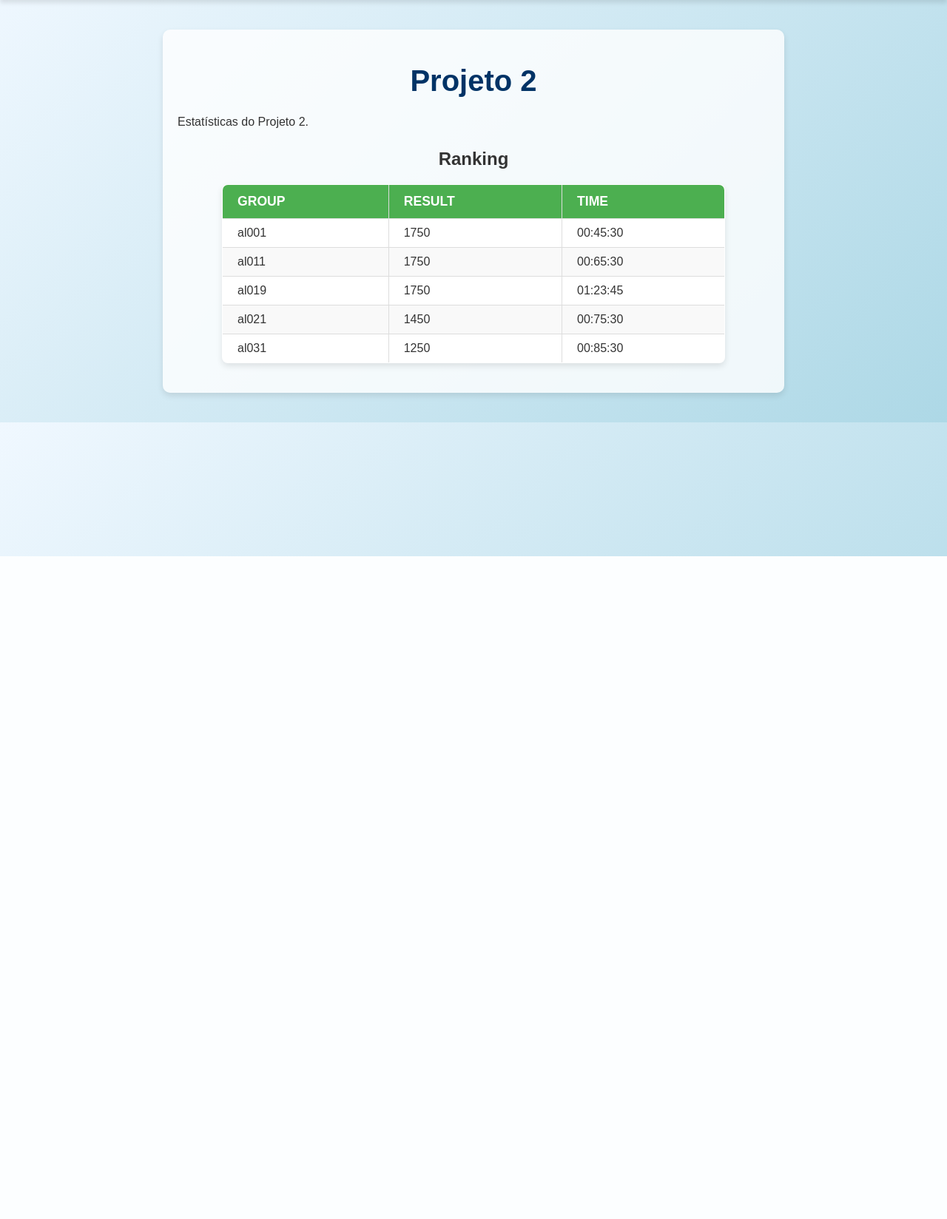
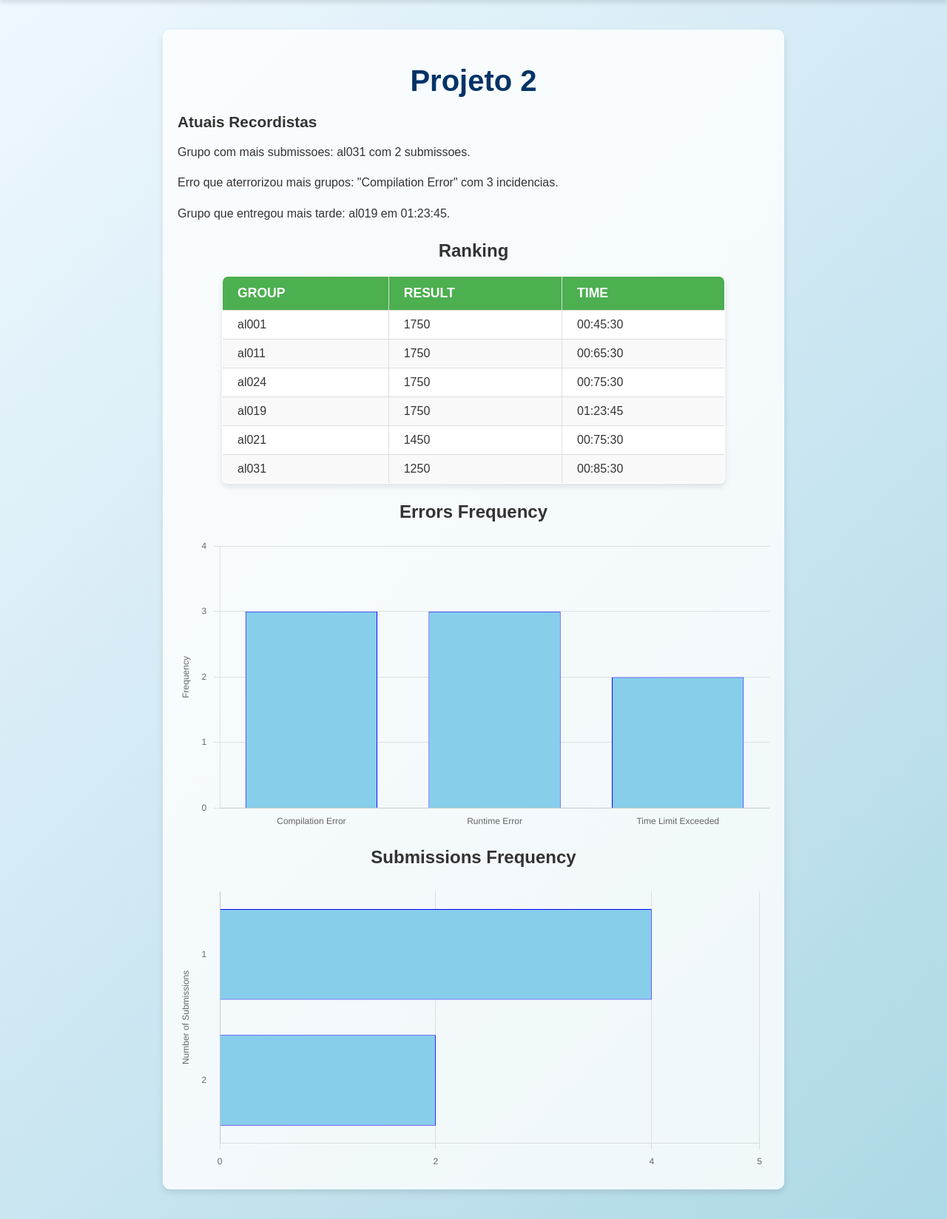
Before and after one commit to Samuel-k276/ASA-statistics, a Flask app: page / in a window 1280 px wide. Shown: the part 48-1696 px from the top of the page at 74% size. Before the commit the page ends 800 px from the top, so only its background shows below. Run offline with Flask 3, Linux system fonts and the light colour scheme.

Commit message:
tudo check

```diff
--- a/app.py
+++ b/app.py
@@ -1,20 +1,39 @@
 from flask import Flask, jsonify, render_template
-from scrape.base import web_scrape, sort_data
+from scrape.base import web_scrape, sort_clean, errors_by_type, count_by_group, last_first_submission
 
 app = Flask(__name__)
 
-# Load data
+data = [
+      {"group": "al019", "result": "1750", 'errors': "Compilation Error", "time": "01:23:45"},
+      {"group": "al001", "result": "1750", 'errors': "Compilation Error", "time": "00:45:30"},
+      {"group": "al011", "result": "1750", 'errors': "Compilation Error", "time": "00:65:30"},
+      {"group": "al021", "result": "1450", 'errors': "Runtime Error", "time": "00:75:30"},
+      {"group": "al031", "result": "1250", 'errors': "Runtime Error", "time": "00:85:30"},
+      {"group": "al031", "result": "1250", 'errors': "Runtime Error", "time": "00:85:30"},
+      {"group": "al024", "result": "1750", 'errors': "Time Limit Exceeded", "time": "00:75:30"},
+      {"group": "al024", "result": "1750", 'errors': "Time Limit Exceeded", "time": "12:75:30"},
+   ]
+
+# Load Ranking Statistics for Proj2
 @app.route('/api/statistics/ranking/proj2', methods=['GET'])
-def get_statistics():
-   data = [
-      {"group": "al019", "result": "1750", "time": "01:23:45"},
-      {"group": "al001", "result": "1750", "time": "00:45:30"},
-      {"group": "al011", "result": "1750", "time": "00:65:30"},
-      {"group": "al021", "result": "1450", "time": "00:75:30"},
-      {"group": "al031", "result": "1250", "time": "00:85:30"},
+def get_ranking_statistics():
+   return jsonify(sort_clean(data))
 
-   ]
-   return jsonify(sort_data(data))
+# Load Error Statistics for Proj2
+@app.route('/api/statistics/error/proj2', methods=['GET'])
+def get_error_statistics():
+   return jsonify(errors_by_type(data))
+
+# Load Number of Submissions by Group for Proj2
+@app.route('/api/statistics/submissions/proj2', methods=['GET'])
+def get_group_statistics():
+
+   return jsonify(count_by_group(data))
+
+# Load Number of Submissions by Group for Proj2
+@app.route('/api/statistics/last', methods=['GET'])
+def get_last_first_submission():
+   return jsonify(last_first_submission(data))
 
 """
 @app.route('/api/statistics/rankings', methods=['GET'])
--- /dev/null
+++ b/static/errors.js
@@ -0,0 +1,56 @@
+// Fetch the JSON data from the server
+fetch("http://127.0.0.1:5000/api/statistics/error/proj2")
+   .then(response => response.json())  // Parse the response as JSON
+   .then(data => {
+      // Extract the error types (keys) and frequencies (values)
+      const errorTypes = Object.keys(data);
+      const frequencies = Object.values(data);
+
+      // Create a bar chart using Chart.js
+      const ctx = document.getElementById('errorChart').getContext('2d');
+      const errorChart = new Chart(ctx, {
+         type: 'bar', // Bar chart type
+         data: {
+            labels: errorTypes,  // Error types on the x-axis
+            datasets: [{
+               label: 'Error Frequency',  // Dataset label
+               data: frequencies,        // Frequencies of the errors
+               backgroundColor: 'skyblue', // Bar color
+               borderColor: 'blue',
+               borderWidth: 1
+            }]
+         },
+         options: {
+            responsive: true,
+            scales: {
+               x: {
+                  title: { text: 'Error Type', display: false },
+                  grid: {
+                     display: false
+                  },
+               },
+               y: {
+                  title: { text: 'Frequency', display: true },
+                  beginAtZero: true,
+                  max: Math.ceil(Math.max(...frequencies)*1.1),
+                  ticks: {
+                     padding: 10, // Ajustar o padding dos ticks para criar espaço
+                     stepSize: Math.ceil(Math.max(...frequencies)*1.1/4), // Garantir que as labels do eixo Y sejam inteiros
+                  },
+               }
+            },
+            plugins: {
+               legend: {
+                  position: 'top', // Optional: Adjust legend position if needed
+                  display: false // Optional: Hide legend if not needed
+               }
+            }
+         }
+      });
+
+      const maxValue = Math.max(...frequencies)
+      const mostCommonError = errorTypes.find(key => data[key] === maxValue);
+
+      const ctxx = document.getElementById('errorThatTerroziedTheMostGroups').textContent =`Erro que aterrorizou mais grupos: "${mostCommonError}" com ${maxValue} incidencias.`;
+   })
+   .catch(error => console.error('Error fetching the data:', error));
--- /dev/null
+++ b/static/last_delivery.js
@@ -0,0 +1,12 @@
+// Fetch the JSON data from the server
+fetch("http://127.0.0.1:5000/api/statistics/last")
+   .then(response => response.json())  // Parse the response as JSON
+   .then(data => {
+      // Extract the error types (keys) and frequencies (values)
+      const group = data['group'];
+      const time = data['time'];
+
+      const ctxx = document.getElementById('lastFirstSubmission').textContent =`Grupo que entregou mais tarde: ${group} em ${time}.`;
+
+   })
+   .catch(error => console.error('Error fetching the data:', error));
--- /dev/null
+++ b/static/number_submissions.js
@@ -0,0 +1,62 @@
+// Fetch the JSON data from the server
+fetch("http://127.0.0.1:5000/api/statistics/submissions/proj2")
+   .then(response => response.json())  // Parse the response as JSON
+   .then(data => {
+      // Extract the error types (keys) and frequencies (values)
+      const numberOfSubmissions = Object.keys(data[0]);
+      const frequencies = Object.values(data[0]);
+
+      // Create a bar chart using Chart.js
+      const ctx = document.getElementById('submissionsChart').getContext('2d');
+      const submissionsChart = new Chart(ctx, {
+         type: 'bar', // Bar chart type
+         data: {
+            labels: numberOfSubmissions,  // Number of Submissions the x-axis
+            datasets: [{
+               label: 'Submissions Frequency',  // Dataset label
+               data: frequencies,        // Frequencies of the submissions
+               backgroundColor: 'skyblue', // Bar color
+               borderColor: 'blue',
+               borderWidth: 1
+            }]
+         },
+         options: {
+            indexAxis: 'y',
+            responsive: true,
+            scales: {
+               x: {
+                  title: { text: 'Number of Submissions', display: false },
+                  beginAtZero: true, // Make sure the x-axis starts at 0
+                  max: Math.ceil(Math.max(...frequencies)*1.1),
+                  ticks: {
+                     padding: 10, // Ajustar o padding dos ticks para criar espaço
+                     stepSize: Math.ceil(Math.max(...frequencies)*1.1/4), // Garantir que as labels do eixo Y sejam inteiros
+                  }
+               },
+               y: {
+                  title: { text: 'Number of Submissions', display: true },
+                  beginAtZero: true, // Make sure the x-axis starts at 0
+                  grid: {
+                     display: false
+                  },
+                  ticks: {
+                     padding: 10, // Ajustar o padding dos ticks para criar espaço
+                  },
+               }
+            },
+            plugins: {
+               legend: {
+                 position: 'top', // Optional: Adjust legend position if needed
+                 display: false // Optional: Hide legend if not needed
+               }
+            }
+         }
+      });
+
+      const group = Object.keys(data[1])[0];
+      const maxSubmissions = data[1][group];
+
+      const ctxx = document.getElementById('groupWithTheMostSubmissions').textContent =`Grupo com mais submissoes: ${group} com ${maxSubmissions} submissoes.`;
+
+   })
+   .catch(error => console.error('Error fetching the data:', error));
--- a/static/script.js
+++ b/static/ranking.js
@@ -1,5 +1,4 @@
-function showProject(projectId) {
-
+function showRanking(projectId) {
    // Esconde todas as seções de projeto
    const projects = document.querySelectorAll('.project');
    projects.forEach(project => project.classList.remove('active'));
@@ -9,27 +8,26 @@ function showProject(projectId) {
    selectedProject.classList.add('active');
 
    // Mostra a tabela de ranking do projeto selecionado
-   showTable(projectId);
+   showRankingTable(projectId);
 }
 
-function showTable(projectId) {
-
+function showRankingTable(projectId) {
    switch (projectId) {
       case 'project1':
-         showProject1();
+         showRanking1();
          break;
       case 'project2':
-         showProject2();
+         showRanking2();
          break;
       case 'project3':
-         showProject3();
+         showRanking3();
          break;
       default:
          break;
    }
 }
 
-function showProject1() {
+function showRanking1() {
    fetch('http://127.0.0.1:5000/api/statistics/ranking/proj1')
          .then(response => response.json())
          .then(data => {
@@ -48,7 +46,7 @@ function showProject1() {
          .catch(error => console.error('Error fetching data:', error));
 }
 
-function showProject2() {
+function showRanking2() {
    fetch('http://127.0.0.1:5000/api/statistics/ranking/proj2')
       .then(response => response.json())
       .then(data => {
@@ -67,7 +65,7 @@ function showProject2() {
       .catch(error => console.error('Error fetching data:', error));
 }
 
-function showProject3() {
+function showRanking3() {
    fetch('http://127.0.0.1:5000/api/statistics/ranking/proj3')
       .then(response => response.json())
       .then(data => {
@@ -88,5 +86,5 @@ function showProject3() {
 
 
 document.addEventListener('DOMContentLoaded', () => {
-   showProject('project2');
+   showRanking('project2');
 });
--- a/static/styles.css
+++ b/static/styles.css
@@ -141,3 +141,8 @@ h3 {
    text-align: center; /* Centraliza o título */
    margin-bottom: 15px;
 }
+
+#RecordsTitle {
+   font-size: 1.3rem;
+   text-align: left;
+}
--- a/templates/index.html
+++ b/templates/index.html
@@ -8,28 +8,28 @@
 </head>
 <body>
    <nav class="nav">
-      <a href="#" onclick="showProject('project1')">Projeto 1</a>
-      <a href="#" onclick="showProject('project2')">Projeto 2</a>
-      <a href="#" onclick="showProject('project3')">Projeto 3</a>
+      <a href="#" onclick="showRanking('project1')">Projeto 1</a>
+      <a href="#" onclick="showRanking('project2')">Projeto 2</a>
+      <a href="#" onclick="showRanking('project3')">Projeto 3</a>
    </nav>
    <div class="content">
       <div id="project1" class="project">
          <h1>Projeto 1</h1>
-         <p>Estatísticas do Projeto 1.</p>
-         <table id="ranking-table-project1"></table>
-            <thead>
-               <tr>
-                  <th>Group</th>
-                  <th>Result</th>
-                  <th>Time</th>
-               </tr>
-            </thead>
-            <tbody></tbody>
-         </table>
+         <p><em>No Data.</em></p>
       </div>
       <div id="project2" class="project active">
          <h1>Projeto 2</h1>
-         <p>Estatísticas do Projeto 2.</p>
+         <h3 id="RecordsTitle">Atuais Recordistas</h3>
+
+         <p id="groupWithTheMostSubmissions"></p>
+         <script src="{{ url_for('static', filename='number_submissions.js') }}"></script>
+
+         <p id="errorThatTerroziedTheMostGroups"></p>
+         <script src="{{ url_for('static', filename='errors.js') }}"></script>
+
+         <p id="lastFirstSubmission"></p>
+         <script src="{{ url_for('static', filename='last_delivery.js') }}"></script>
+
          <h3>Ranking</h3>
          <table id="ranking-table-project2">
             <thead>
@@ -41,22 +41,22 @@
             </thead>
             <tbody></tbody>
          </table>
+
+         <h3>Errors Frequency</h3>
+         <canvas id="errorChart" width="400" height="200"></canvas>
+         <script src="https://cdn.jsdelivr.net/npm/chart.js"></script>
+         <script src="{{ url_for('static', filename='errors.js') }}"></script>
+
+         <h3>Submissions Frequency</h3>
+         <canvas id="submissionsChart" width="400" height="200"></canvas>
+         <script src="https://cdn.jsdelivr.net/npm/chart.js"></script>
+         <script src="{{ url_for('static', filename='number_submissions.js') }}"></script>
       </div>
       <div id="project3" class="project">
          <h1>Projeto 3</h1>
-         <p>Estatísticas do Projeto 3.</p>
-         <table id="ranking-table-project3"></table>
-            <thead>
-               <tr>
-                  <th>Group</th>
-                  <th>Result</th>
-                  <th>Time</th>
-               </tr>
-            </thead>
-            <tbody></tbody>
-         </table>
+         <p><em>Not Available.</em></p>
       </div>
    </div>
-   <script src="{{ url_for('static', filename='script.js') }}"></script>
+   <script src="{{ url_for('static', filename='ranking.js') }}"></script>
 </body>
 </html>
```
Also changed, not shown: scrape/base.py (+72 -7 lines).
